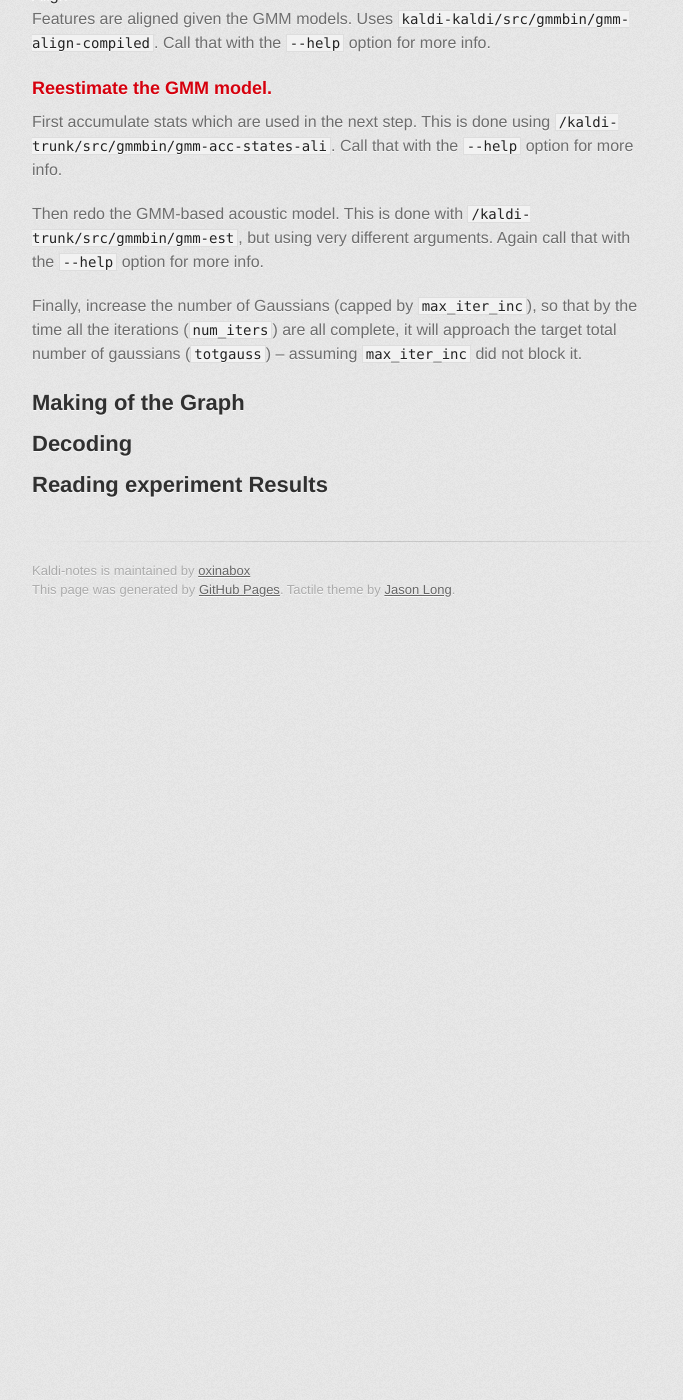
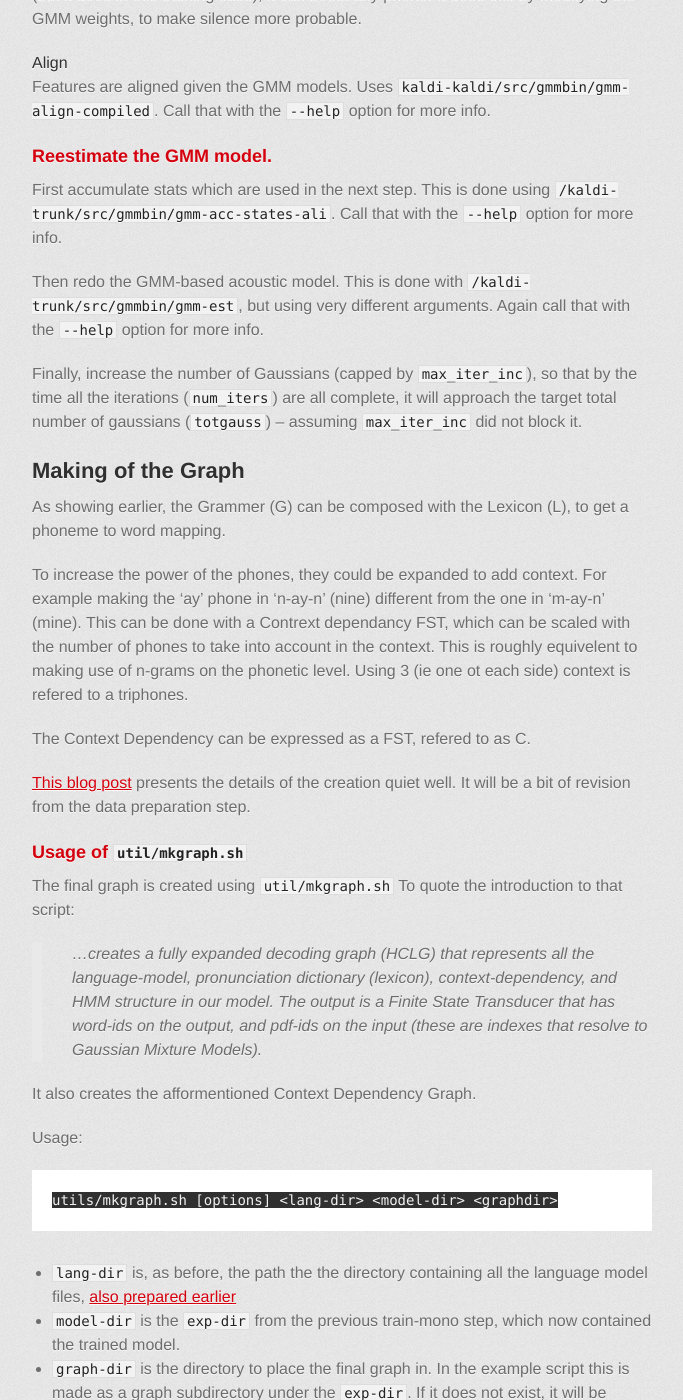
Before and after one commit to oxinabox/Kaldi-Notes, a Jekyll site: the page built from tidigits/train_eval.md, in a window 1280 px wide and 1400 px high, scrolled down 2703 px. Shown: the whole window, without its empty margins (298-981 px from the left). Built offline with Jekyll 4.4.1, drawn with Linux system fonts in a browser that asks for light colours; some web fonts are replaced; Markdown is read by kramdown in place of the engine named in the settings; before the commit the page ends 3333 px from its top, so only the background shows below that; some of the changed text lies outside the part shown.

Commit message:
=quick submission.

````diff
--- a/tidigits/train_eval.md
+++ b/tidigits/train_eval.md
@@ -35,7 +35,8 @@ Done using the script `steps/make_mfcc.sh`
 Done using the script `steps/compute_cmvn_stats.sh`
 
 ##Training
-Done using the script `steps/train_mono.sh`
+Done using the script `steps/train_mono.sh`, However very similar steps are used in the other training scripts from in `steps` (such as `steps/train_deltas`).
+
 Usage:
 
 ```
@@ -129,6 +130,58 @@ Finally, increase the number of Gaussians (capped by `max_iter_inc`), so that by
 
 ##Making of the Graph
 
+As showing earlier, the Grammer (G) can be composed with the Lexicon (L),
+to get a phoneme to word mapping.
+
+To increase the power of the phones, they could be expanded to add context.
+For example making the 'ay' phone in 'n-ay-n' (nine) different from the one in 'm-ay-n' (mine).
+This can be done with a Contrext dependancy FST, which can be scaled
+with the number of phones to take into account in the context.
+This is roughly equivelent to making use of n-grams on the phonetic level. Using 3 (ie one ot each side) context is refered to a triphones.
+
+The Context Dependency can be expressed as a FST, refered to as C.
+
+
+
+[This blog post](http://vpanayotov.blogspot.com.au/2012/06/kaldi-decoding-graph-construction.html) presents the details of the creation quiet well. It will be a bit of revision from the data preparation step.
+
+
+###Usage of `util/mkgraph.sh`
+The final graph is created using `util/mkgraph.sh`
+To quote the introduction to that script:
+> ...creates a fully expanded decoding graph (HCLG) that represents
+> all the language-model, pronunciation dictionary (lexicon), context-dependency,
+> and HMM structure in our model.  The output is a Finite State Transducer
+> that has word-ids on the output, and pdf-ids on the input (these are indexes
+> that resolve to Gaussian Mixture Models).
+
+It also creates the afformentioned Context Dependency Graph.
+
+Usage:
+
+```
+utils/mkgraph.sh [options] <lang-dir> <model-dir> <graphdir>
+```
+
+ - `lang-dir` is, as before, the path the the directory containing all the language model files, [also prepared earlier](./lang_prep)
+ - `model-dir` is the `exp-dir` from the previous train-mono step, which now contained the trained model.
+ - `graph-dir` is the directory to place the final graph in. In the example script this is made as a graph subdirectory under the `exp-dir`. If it does not exist, it will be created
+
+ -
+
+####Context Options
+There are 3 options for defing how many phones are used to create the context.
+theres are pathsed as the options to the `utils/mkgraph.sh` script
+
+ - ` --mono` for monophone ie one phone ie no context (Used in `steps/train_mono.sh`)
+ - no flag (default) for triphone ie 3 phones ie one phone ot each side for context
+ - `--quinphone` for quinphone ie 5 phones ie 2 phones to each side for context
+
+It would not be hard to extend the mkgraph script to create contexts of any length.
+The section of the mkgraph script responsible for this,
+makes use of `/kaldi-trunk/src/fstbin/fstcomposecontext`, take a look at its `--help` for more information.
+
+
 ##Decoding
 
 ##Reading experiment Results
````
Also changed, not shown: tidigits/how-training-tidigits-works.md (+5 -1 lines).
